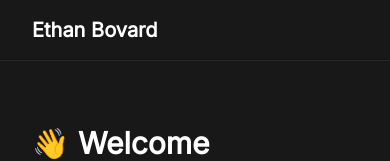
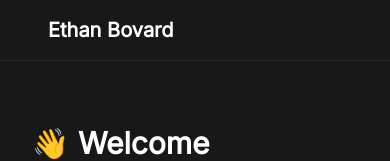
Before and after one commit to LeftPhalange/leftphalange.github.io, a React (Create React App) app: page / in a window 390 px wide. Shown: the top 161 px of the page. Built offline with nearby package versions, Linux system fonts and the light colour scheme.

Commit message:
Improved responsiveness for navigation bar

```diff
--- a/src/views/Navigation.tsx
+++ b/src/views/Navigation.tsx
@@ -1,7 +1,7 @@
 export default function Navigation() {
     return (
-        <header className="flex flex-row space-x-2 p-4 border-b border-zinc-800 sm:px-16">
-            <div className="flex flex-row mr-auto my-auto">
+        <header className="flex flex-row space-x-2 border-b border-zinc-800">
+            <div className="flex flex-row mr-auto my-auto lg:px-64 px-8 py-4">
                 <a
                     href="/"
                     className="my-auto mx-4"
```
